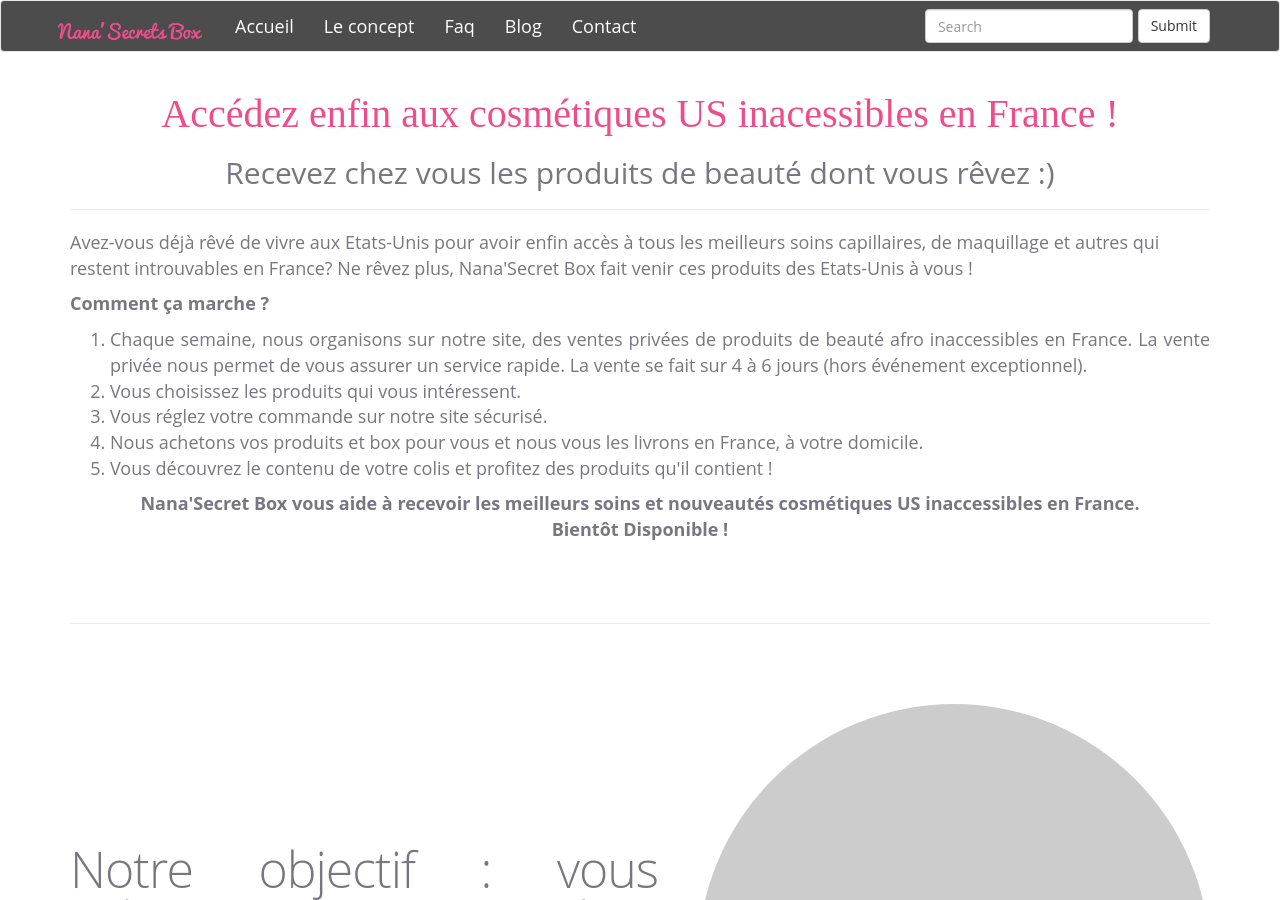
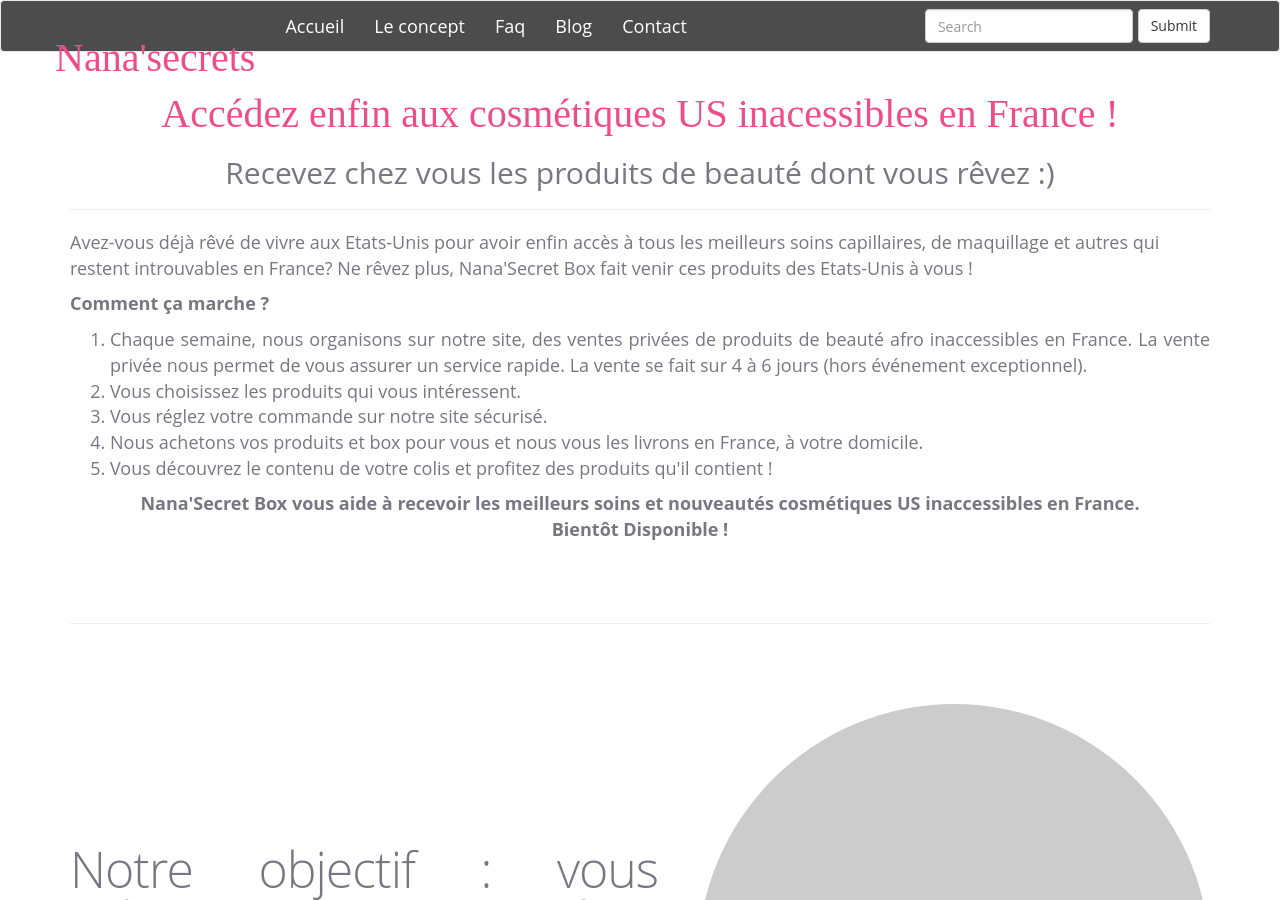
Before and after one commit to cdiomande78/jekyll-nanasecrets, a Jekyll site: the page built from le-concept.html, in a window 1280 px wide and 900 px high. Built offline with Jekyll 4.4.1, drawn with Linux system fonts in a browser that asks for light colours; nearby versions of some CDN libraries.

Commit message:
Logo name

```diff
--- a/_layouts/default.html
+++ b/_layouts/default.html
@@ -73,7 +73,7 @@
         <span class="icon-bar"></span>
         <span class="icon-bar"></span>
       </button>
-      <a class="navbar-brand" href="index.html"><img src="{{ site.baseurl }}/images/nansecretsbox_grand.png" alt="logo Nanasecrets" width="150 px" id="logo"></a>
+      <a class="navbar-brand" href="index.html"><h1>Nana'secrets</h1></a>
     </div>
 
     <!-- Collect the nav links, forms, and other content for toggling -->
```
